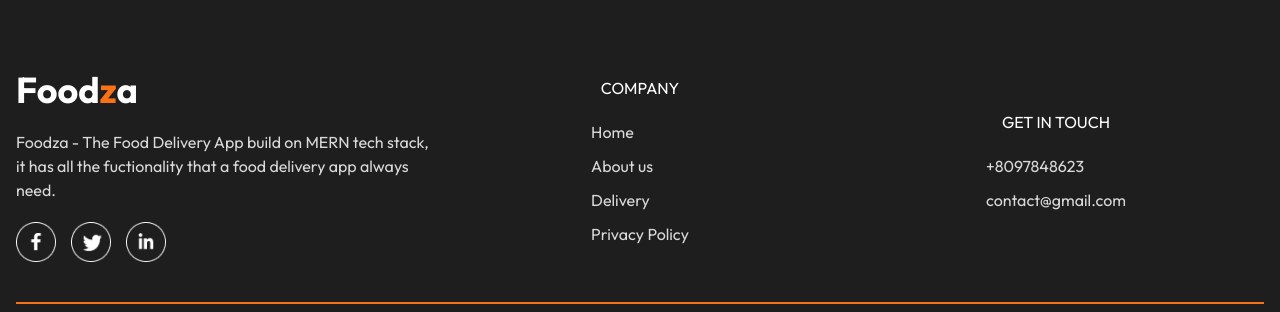
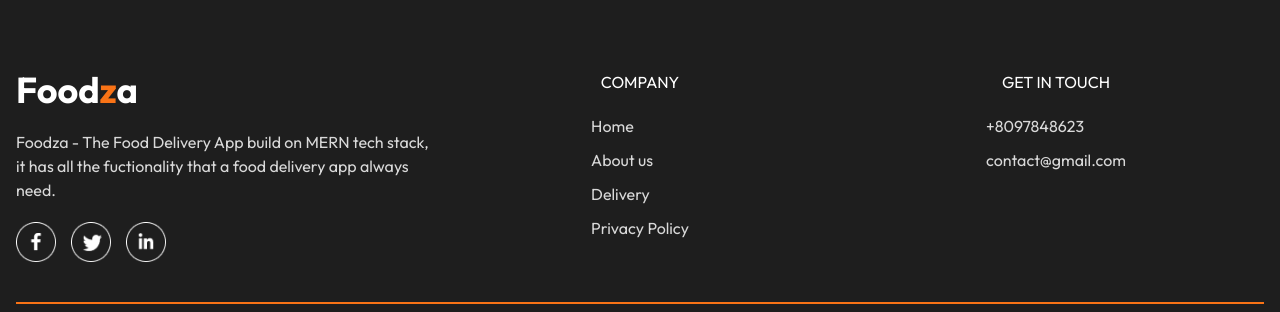
Before and after one commit to Utkarsh1714/Foodza, a React (Vite) app in the folder frontend/: page /myorders in a window 1280 px wide. Shown: the part 278-590 px from the top of the page. Built offline with nearby package versions, Linux system fonts and the light colour scheme; no server answers.

Commit message:
reset footer

```diff
--- a/frontend/src/components/Footer/Footer.jsx
+++ b/frontend/src/components/Footer/Footer.jsx
@@ -9,7 +9,7 @@ const Footer = () => {
         className="footer text-[#d9d9d9] bg-[#1e1e1e] flex flex-col items-center gap-5 py-5 px-4 pt-20 mt-[100px]"
         id="footer"
       >
-        <div className="grid items-center justify-center w-full grid-cols-3 mx-auto footer-content">
+        <div className="grid w-full grid-cols-3 mx-auto footer-content">
           <div className="flex flex-col items-start gap-5 footer-content-left">
             <h1 className="text-4xl font-bold text-white">
               Food<span className="text-orange-500">z</span>a
```
